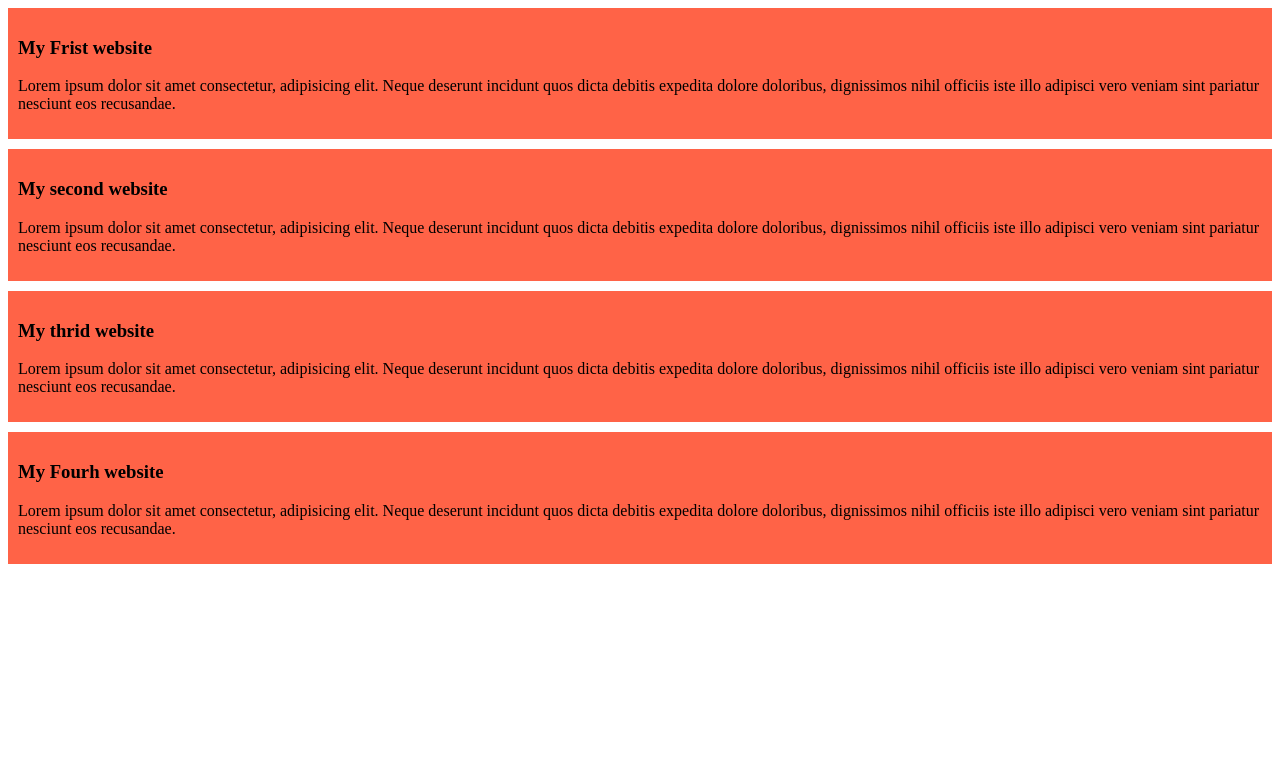
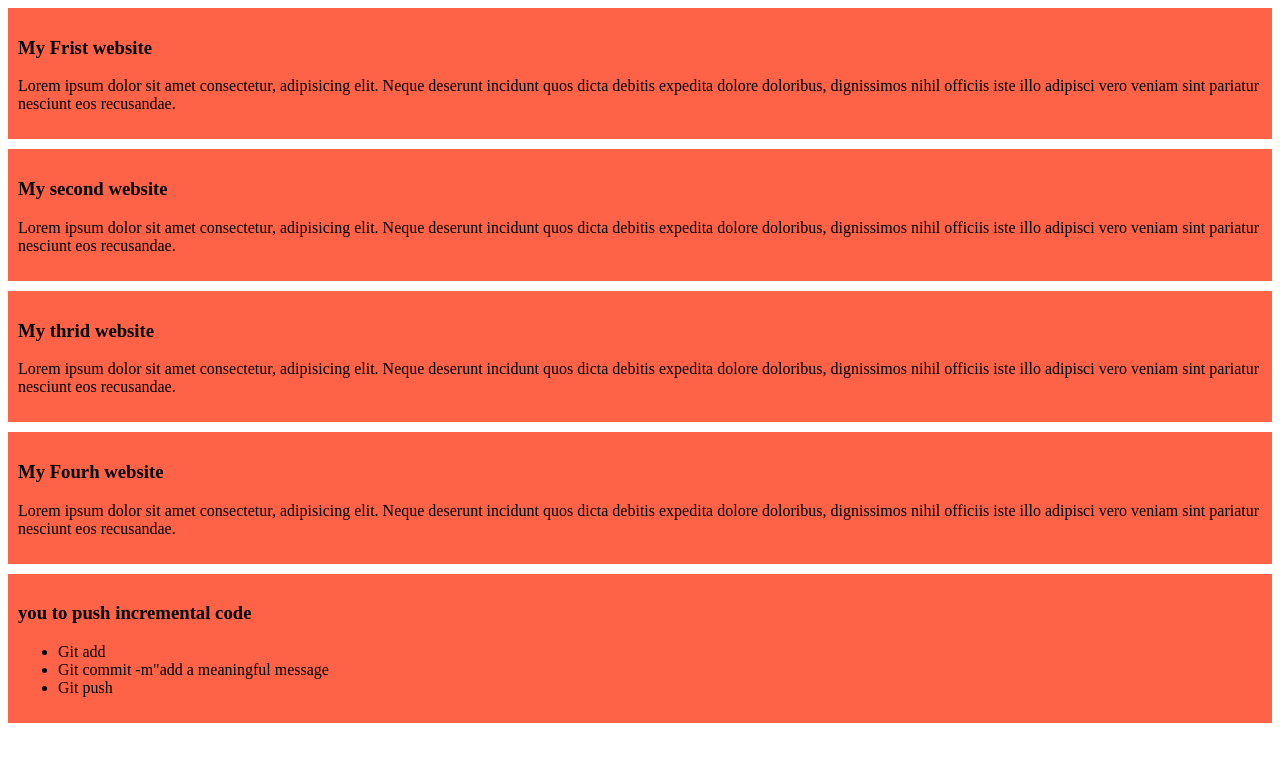
Before and after one commit to sajibdas44/my-simple-website, a plain HTML site: page index.html in a window 1280 px wide. Drawn offline with Linux system fonts and the light colour scheme.

Commit message:
added a list to push code

```diff
--- a/index.html
+++ b/index.html
@@ -25,3 +25,11 @@
     <h3>My Fourh website</h3>
     <p>Lorem ipsum dolor sit amet consectetur, adipisicing elit. Neque deserunt incidunt quos dicta debitis expedita dolore doloribus, dignissimos nihil officiis iste illo adipisci vero veniam sint pariatur nesciunt eos recusandae.</p>
 </div>
+<div>
+    <h3>you to push incremental code</h3>
+    <ul>
+        <li>Git add</li>
+        <li>Git commit -m"add a meaningful message</li>
+        <li>Git push</li>
+    </ul>
+</div>
```
